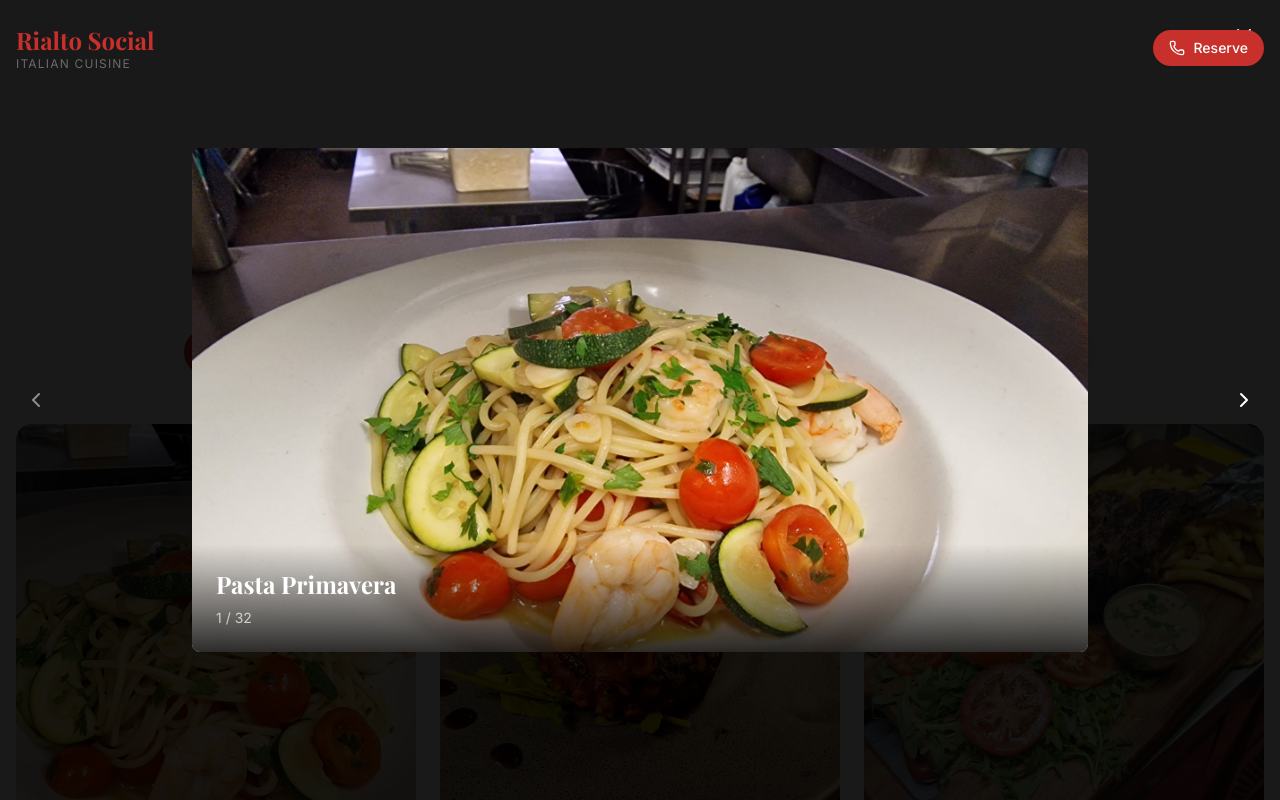
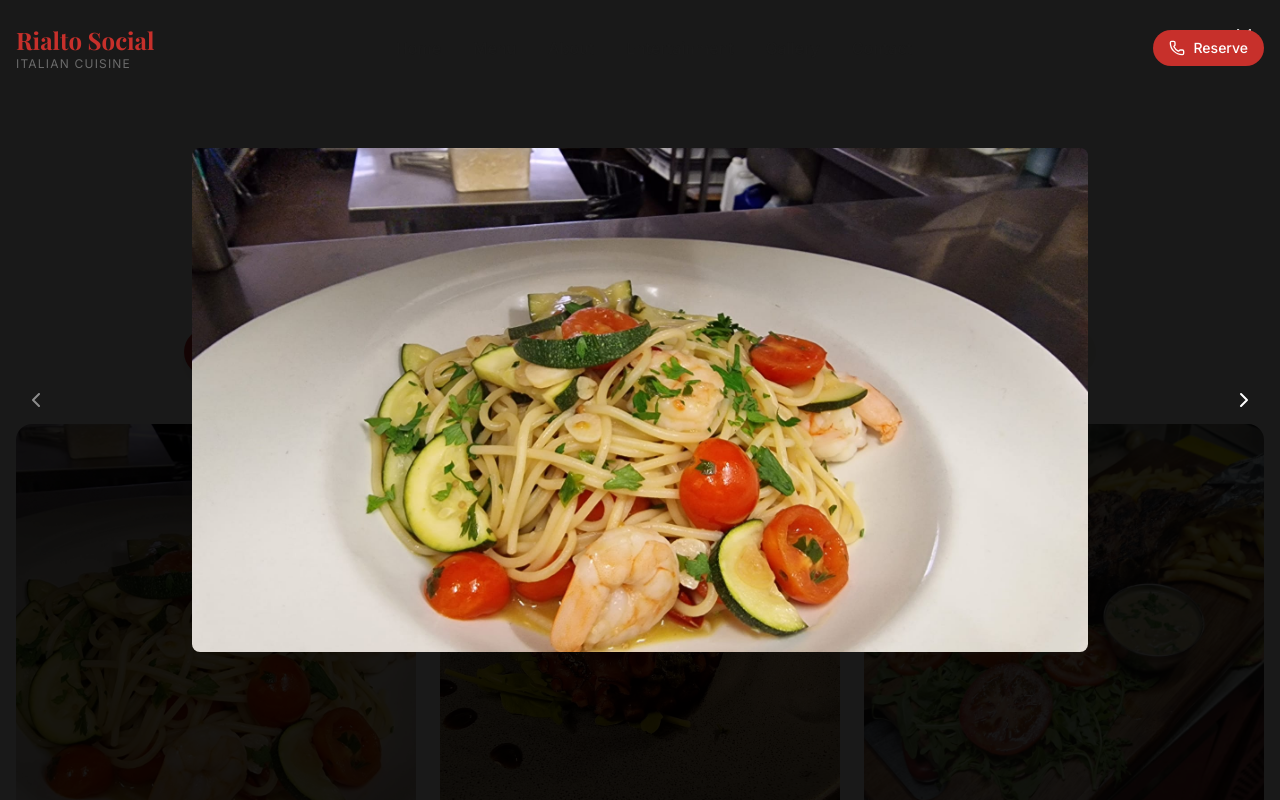
Before and after one commit to technoactive/rialto-social, a Next.js app: page /gallery in a window 1280 px wide. Both pictures are taken after a click on the element 216 px from the left and 624 px from the top of the page. Shown: the top 800 px of the page. Built offline with nearby package versions, Linux system fonts and the light colour scheme; a web font is replaced by a local one.

Commit message:
Remove title and counter from lightbox view - show only the image

```diff
--- a/components/sections/GallerySection.tsx
+++ b/components/sections/GallerySection.tsx
@@ -356,21 +356,11 @@ export function GallerySection() {
               className="max-w-4xl w-full"
               onClick={(e) => e.stopPropagation()}
             >
-              <div className="relative">
-                <img
-                  src={selectedImage.src}
-                  alt={selectedImage.title}
-                  className="w-full rounded-lg"
-                />
-                <div className="absolute bottom-0 left-0 right-0 bg-gradient-to-t from-black/80 to-transparent p-6 rounded-b-lg">
-                  <p className="text-2xl font-display font-bold text-white mb-2">
-                    {selectedImage.title}
-                  </p>
-                  <p className="text-sm text-white/70">
-                    {currentIndex + 1} / {galleryImages.length}
-                  </p>
-                </div>
-              </div>
+              <img
+                src={selectedImage.src}
+                alt={selectedImage.title}
+                className="w-full rounded-lg"
+              />
             </motion.div>
           </motion.div>
         )}
```
